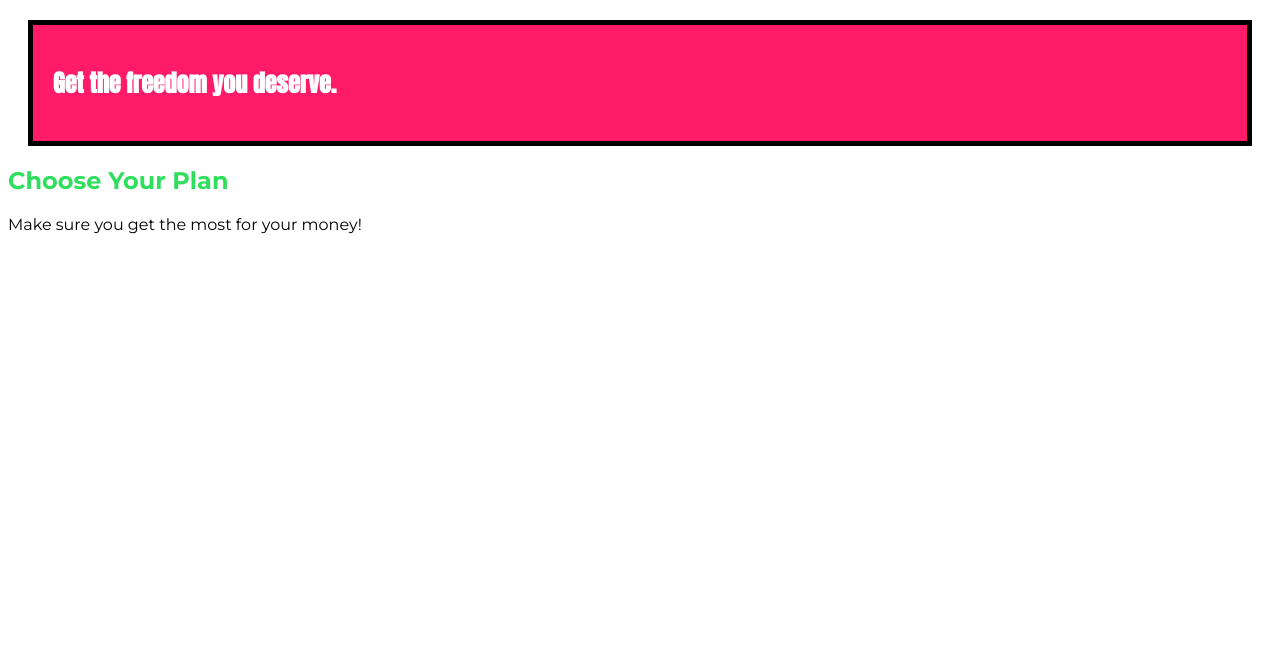
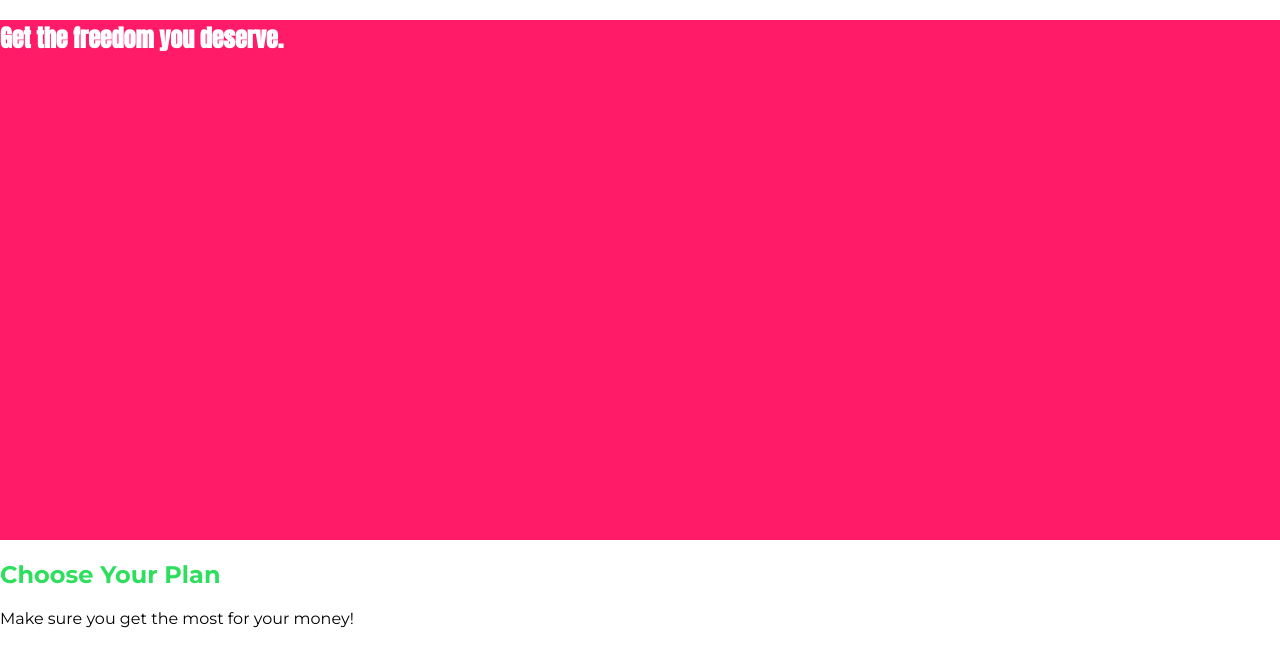
Before and after one commit to Pawper/Academind---CSS---The-Complete-Guide, a plain HTML site: page basics-01-understanding-the-course-project-starting-code/index.html in a window 1280 px wide. Drawn offline with Linux system fonts and the light colour scheme.

Commit message:
3.32 complete

```diff
--- a/basics-01-understanding-the-course-project-starting-code/main.css
+++ b/basics-01-understanding-the-course-project-starting-code/main.css
@@ -1,12 +1,12 @@
 body {
   font-family: 'Montserrat', sans-serif;
+  margin: 0;
 }
 
 #product-overview {
   background: #ff1b68;
-  padding: 20px;
-  border: 5px black solid;
-  margin: 20px;
+  width: 100%;
+  height: 520px;
 }
 
 .section-title {
```
